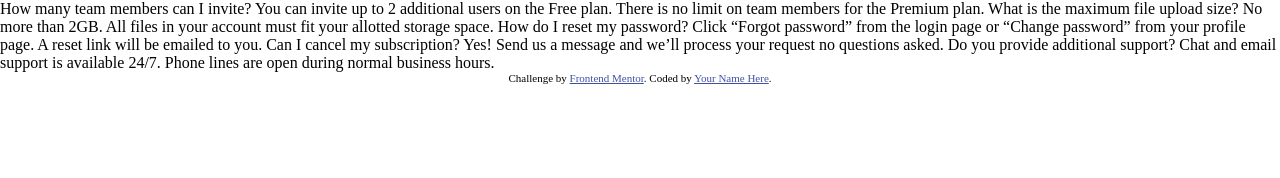
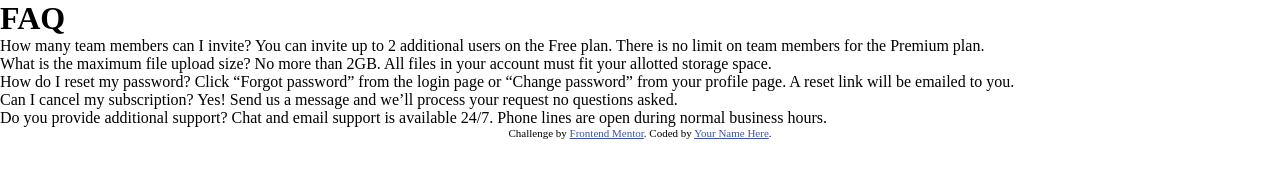
Before and after one commit to richardmatheson-rm/faq-accordion-card, a plain HTML site: page index.html in a window 1280 px wide. Drawn offline with Linux system fonts and the light colour scheme.

Commit message:
HTML flexbox layout

```diff
--- a/index.html
+++ b/index.html
@@ -18,23 +18,49 @@
   </style>
 </head>
 <body>
-  How many team members can I invite?
+  <div class="container">
+    <div class="container-content">
+      <div class="flexbox-item">
+        <h1 class="main-heading">FAQ</h1>
+      </div>
+      <div class="flexbox-item">
+        <p>
+          <span class="faq-heading">How many team members can I invite?</span>
           You can invite up to 2 additional users on the Free plan. There is no limit on
           team members for the Premium plan.
+        </p>
+      </div>
 
-  What is the maximum file upload size?
+      <div class="flexbox-item">
+        <p>
+          <span class="faq-heading">What is the maximum file upload size?</span>
           No more than 2GB. All files in your account must fit your allotted storage space.
+        </p>
+      </div>
 
-  How do I reset my password?
+      <div class="flexbox-item">
+        <p>
+          <span class="faq-heading">How do I reset my password?</span>
           Click “Forgot password” from the login page or “Change password” from your profile page.
           A reset link will be emailed to you.
+        </p>
+      </div>
 
-  Can I cancel my subscription?
+      <div class="flexbox-item">
+        <p>
+          <span class="faq-heading">Can I cancel my subscription?</span>
           Yes! Send us a message and we’ll process your request no questions asked.
+        </p>
+      </div>
 
-  Do you provide additional support?
+      <div class="flexbox-item">
+        <p>
+          <span class="faq-heading">Do you provide additional support?</span>
           Chat and email support is available 24/7. Phone lines are open during normal business hours.
-
+        </p>
+      </div>
+    </div>
+  </div>
   <div class="attribution">
     Challenge by <a href="https://www.frontendmentor.io?ref=challenge" target="_blank">Frontend Mentor</a>.
     Coded by <a href="#">Your Name Here</a>.
```
Lines whose indentation alone changed are shown as unchanged.
